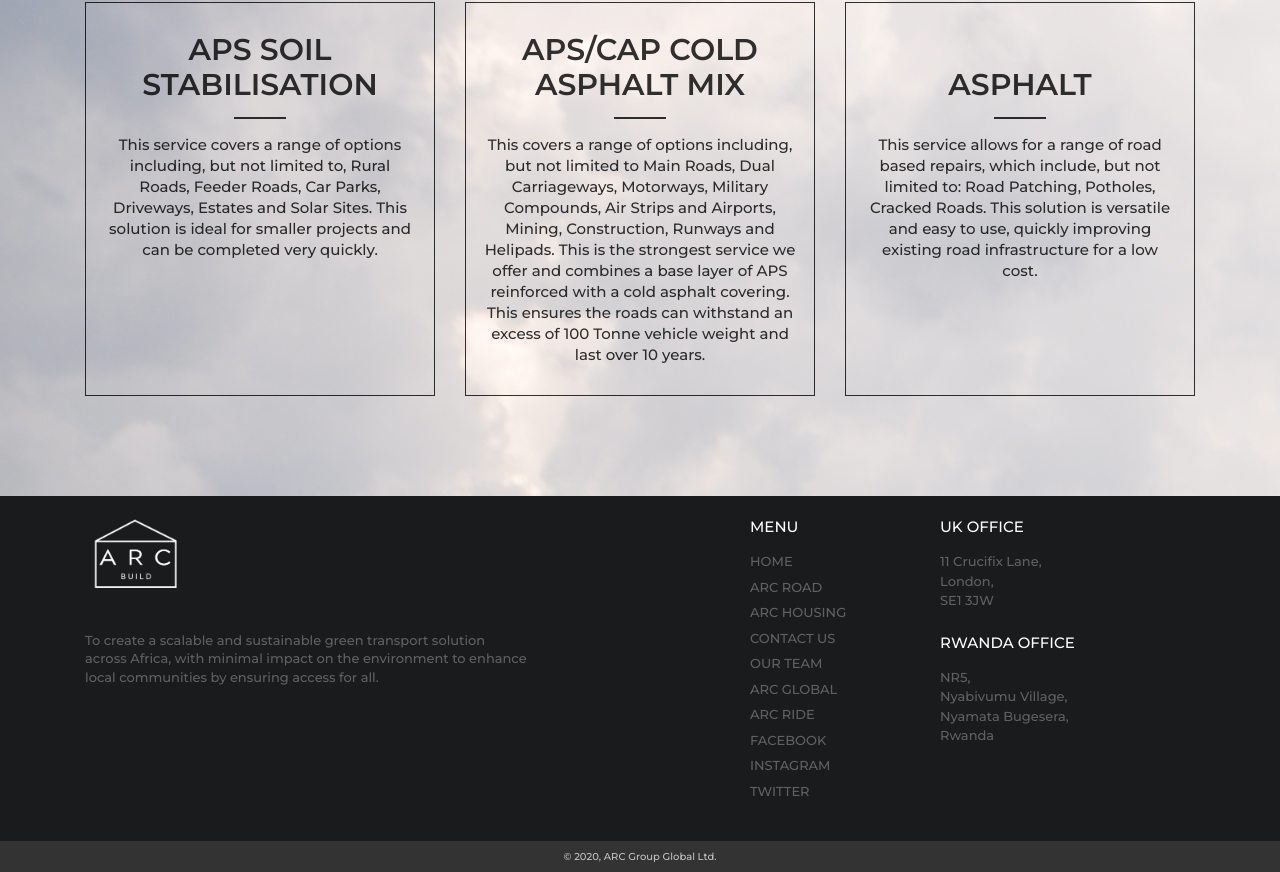
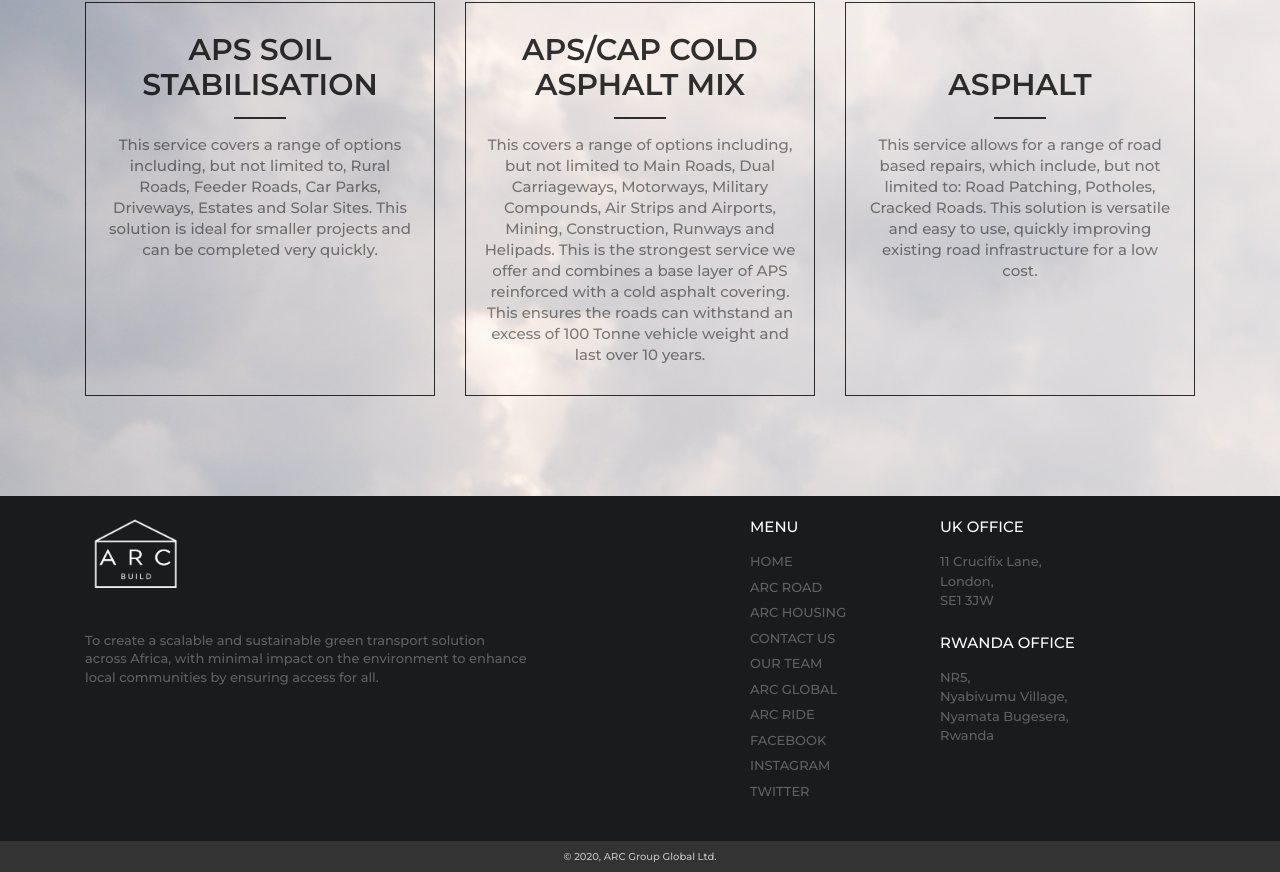
Before and after one commit to sachafrosell/arc-build, a React (Create React App) app: page /#/arc-roads in a window 1280 px wide. Shown: the part 1646-2518 px from the top of the page. Built offline with nearby package versions, Linux system fonts and the light colour scheme.

Commit message:
fixed opacity

```diff
--- a/src/Pillars2.js
+++ b/src/Pillars2.js
@@ -101,7 +101,7 @@ constructor(props){
                       marginBottom: "15px",
                       display: "block",
                     maxWidth: "50px"}}></hr>
-                  <h5 className="description" style={{fontSize: "15px", color: "black", fontWeight: "500px"}}>
+                  <h5 className="description" style={{fontSize: "15px", color: "black", fontWeight: "500px", opacity: "60%"}}>
 
 
                       This service covers a range of options including, but not limited to, Rural Roads, Feeder Roads, Car Parks, Driveways, Estates and Solar Sites. This solution is ideal for smaller projects and can be completed very quickly.
@@ -126,7 +126,7 @@ constructor(props){
                       marginBottom: "15px",
                       display: "block",
                     maxWidth: "50px"}}></hr>
-                  <h5 className="description" style={{fontSize: "15px", color: "black", fontWeight: "500px"}}>
+                  <h5 className="description" style={{fontSize: "15px", color: "black", fontWeight: "500px", opacity: "60%"}}>
 
                       This covers a range of options including,
                       but not limited to Main Roads, Dual Carriageways,
@@ -156,7 +156,7 @@ constructor(props){
                       marginBottom: "15px",
                       display: "block",
                     maxWidth: "50px"}}></hr>
-                  <h5 className="description" style={{fontSize: "15px", color: "black", fontWeight: "500px"}}>
+                  <h5 className="description" style={{fontSize: "15px", color: "black", fontWeight: "500px", opacity: "60%"}}>
 
                       This service allows for a range of road based repairs,
                       which include, but not limited to: Road Patching, Potholes,
```
